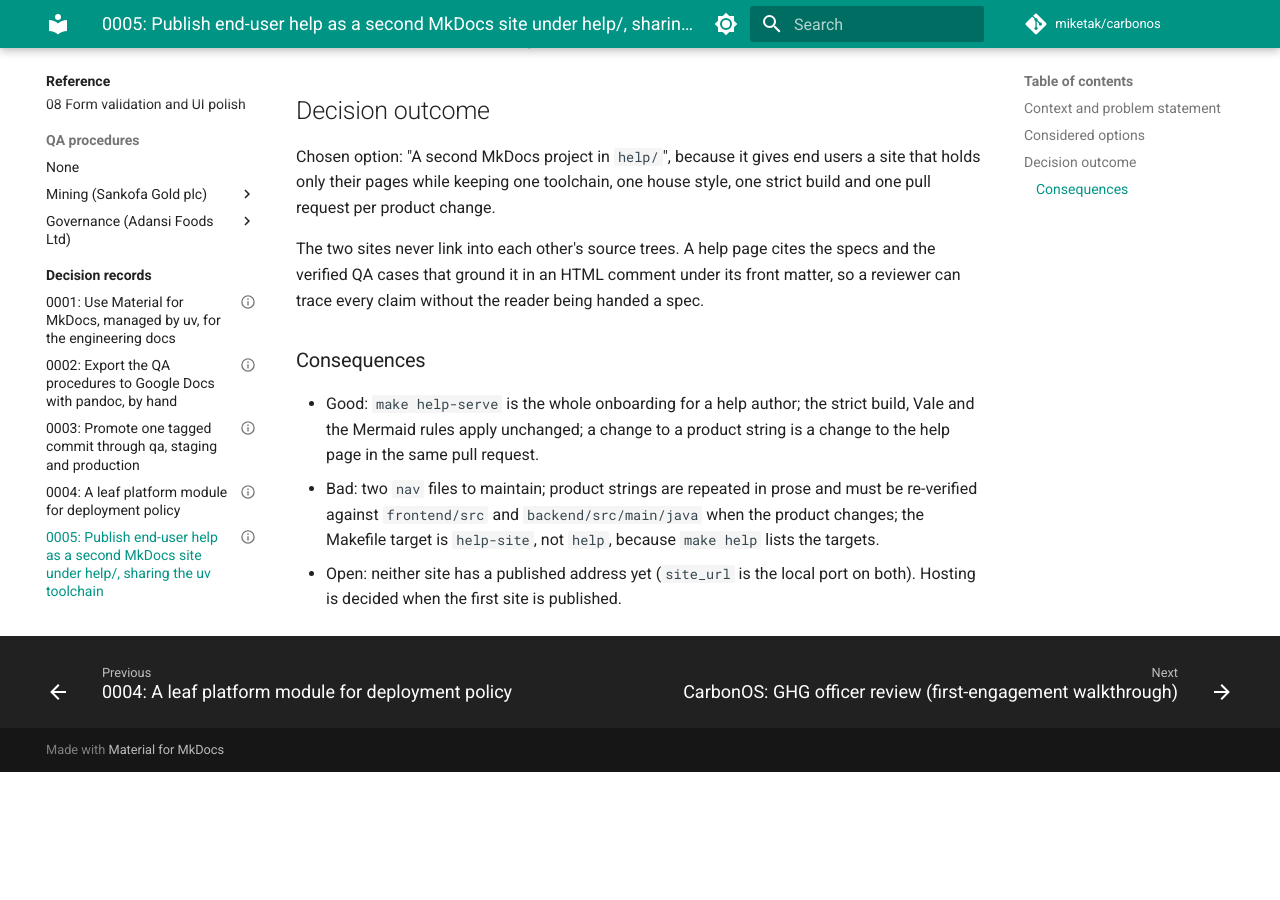
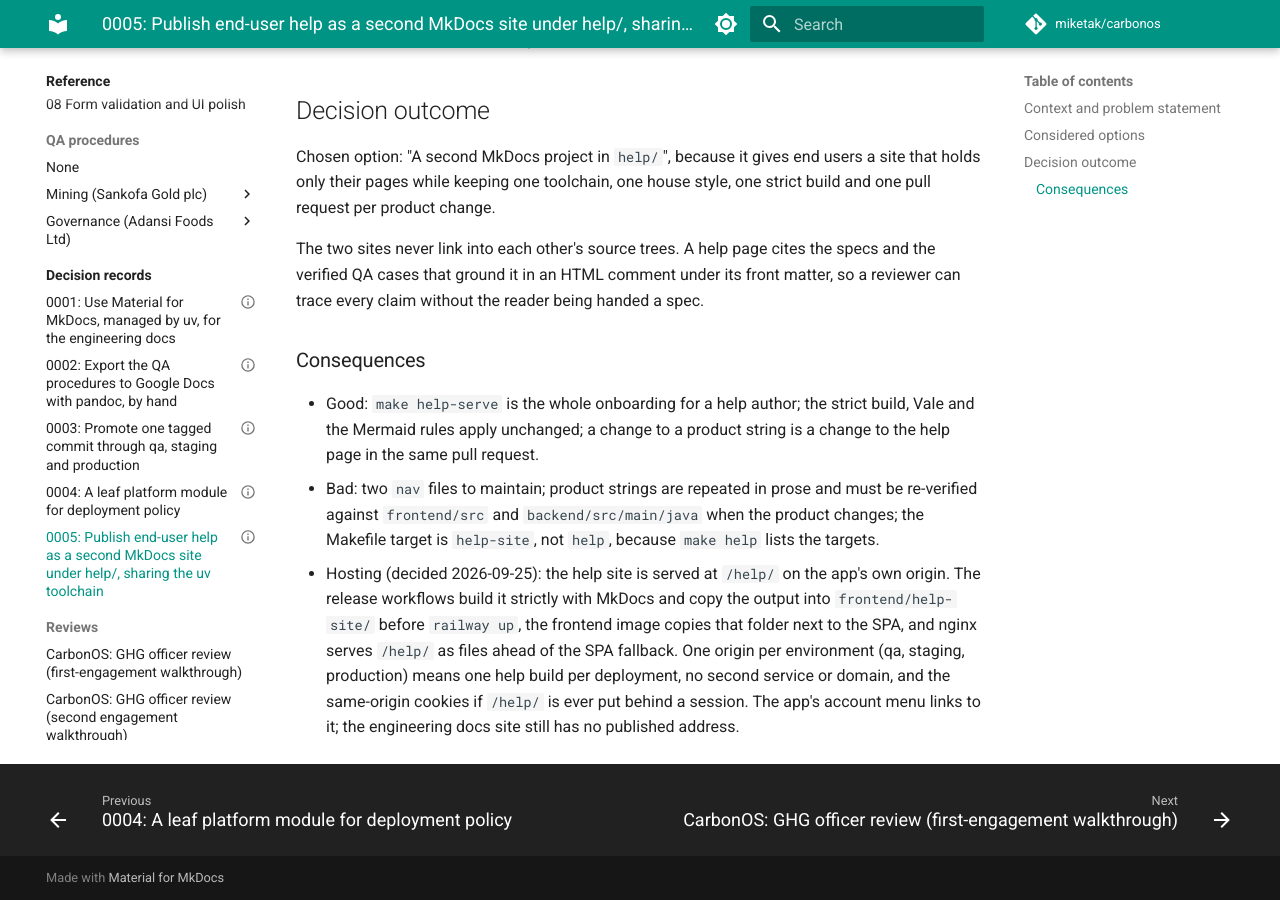
Before and after one commit to miketak/carbonos, an MkDocs documentation site: the page built from docs/adr/0005-a-separate-mkdocs-site-for-end-user-help.md, in a window 1280 px wide and 900 px high, scrolled down 808 px. Built offline with MkDocs 1.6.1 and Material for MkDocs 9.7.7, drawn with Linux system fonts in a browser that asks for light colours; comment, search, counter and statistics services are not loaded; before the commit the page ends 1580 px from its top, so only the background shows below that.

Commit message:
feat(help): serve the end-user help at /help/ on the app's origin (ADR 0005) (#110)
The release workflows build the help site strictly with MkDocs, with
HELP_SITE_URL set to the environment's /help/ address, and copy it into
frontend/help-site/ before railway up; the frontend image copies that
folder beside the SPA and nginx serves /help/ as files ahead of the SPA
fallback, with a relative redirect from /help. The account menu gains a
Help item that opens /help/ in a new tab, Vite proxies /help to
make help-serve on a dev machine, and make help-bundle does locally what
CI does. ADR 0005 records the hosting decision; the deploy how-to, the
environments, CI and Makefile references and the docs home follow.


Claude-Session: https://claude.ai/code/session_018qGTyPSBe9af124sKbhmN1

Co-authored-by: Claude Fable 5.1 <noreply@anthropic.com>

```diff
--- a/docs/adr/0005-a-separate-mkdocs-site-for-end-user-help.md
+++ b/docs/adr/0005-a-separate-mkdocs-site-for-end-user-help.md
@@ -53,5 +53,12 @@ reader being handed a spec.
   and must be re-verified against `frontend/src` and `backend/src/main/java`
   when the product changes; the Makefile target is `help-site`, not
   `help`, because `make help` lists the targets.
-- Open: neither site has a published address yet (`site_url` is the local
-  port on both). Hosting is decided when the first site is published.
+- Hosting (decided 2026-09-25): the help site is served at `/help/` on the
+  app's own origin. The release workflows build it strictly with MkDocs and
+  copy the output into `frontend/help-site/` before `railway up`, the
+  frontend image copies that folder next to the SPA, and nginx serves
+  `/help/` as files ahead of the SPA fallback. One origin per environment
+  (qa, staging, production) means one help build per deployment, no
+  second service or domain, and the same-origin cookies if `/help/` is
+  ever put behind a session. The app's account menu links to it; the
+  engineering docs site still has no published address.
```
Also changed, not shown: docs/how-to/deploy-and-release.md (+3 -1 lines), docs/index.md (+2 -1 lines), docs/reference/ci.md (+1 -1 lines), docs/reference/environments.md (+4 -3 lines), docs/reference/makefile.md (+1 -0 lines), frontend/src/components/AccountMenu.test.tsx (+8 -0 lines), frontend/src/components/AccountMenu.tsx (+12 -0 lines), 9 other files.
